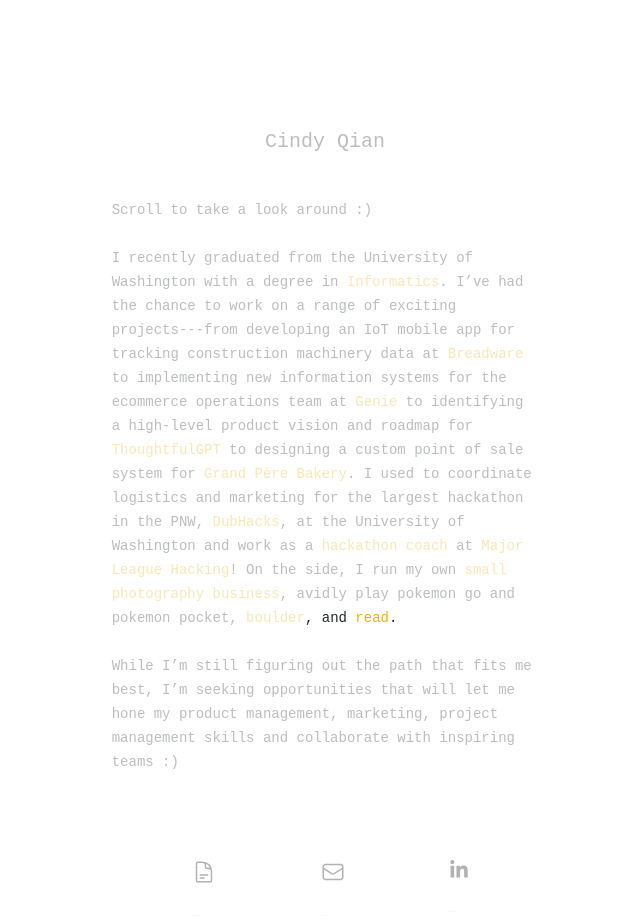
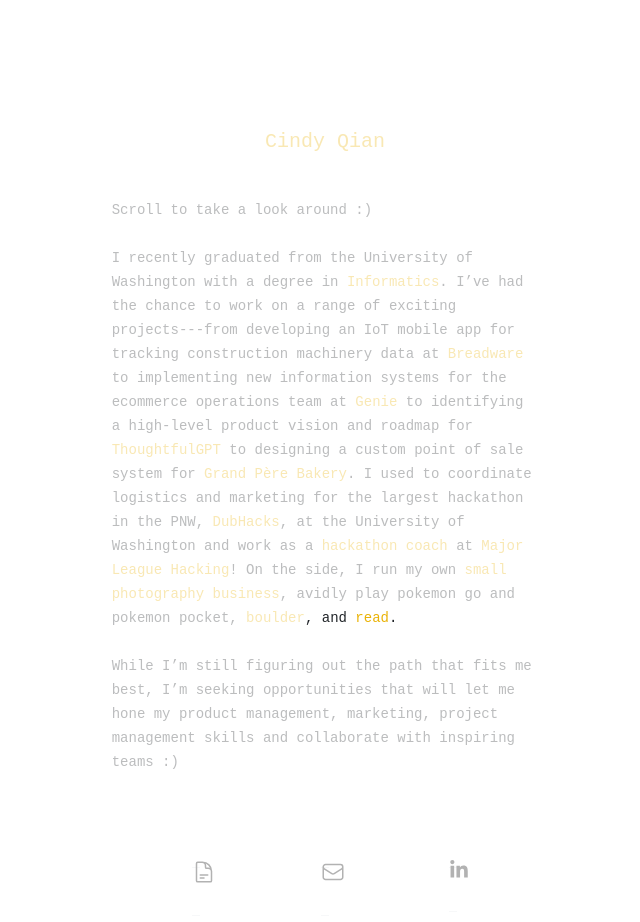
Before and after one commit to cindyqian/cindyqsite, a React (Create React App) app: page /TechnicalPortfolio in a window 1280 px wide. Shown: the top 922 px of the page, without its empty margins (315-955 px from the left). Built offline with nearby package versions, Linux system fonts and the light colour scheme.

Commit message:
added routing back to home page, on name

```diff
--- a/src/components/CreativePortfolio.js
+++ b/src/components/CreativePortfolio.js
@@ -5,7 +5,7 @@ import React from 'react';
 import { Parallax } from 'react-scroll-parallax';
 
 import { useRef, useEffect, useState } from 'react';
-
+import { Link } from 'react-router-dom';
 
 
 
@@ -39,8 +39,13 @@ function CreativePortfolio() {
       <div className="w-full pl-52 fixed mt-80 z-50" >
         <div className="w-full border-spacing-10" >
           <h1 className="text-6xl text-left mb-10 geist-mono left-4" id="cindyqian">
-            Cindy Qian
-              </h1>
+
+            {/* <Link style={{ textDecoration: "none" }} className="text-6xl geist-mono
+            bg-gradient-to-r bg-clip-text text-transparent
+            from-neutral-950 via-rose-400 to-rose-200
+            animate-text hover:text-rose-400" to="/">Cindy Qian</Link> */}
+            <Link style={{ textDecoration: "none" }} className="text-6xl geist-mono text-rose-400 hover:text-rose-500" to="/">Cindy Qian</Link>
+          </h1>
         </div>
 
 
--- a/src/components/TechnicalPortfolio.js
+++ b/src/components/TechnicalPortfolio.js
@@ -7,7 +7,7 @@ import { Parallax, ParallaxProvider } from 'react-scroll-parallax';
 import { useRef, useEffect, useState } from 'react';
 
 
-
+import { Link } from 'react-router-dom';
 
 
 
@@ -123,9 +123,10 @@ function TechnicalPortfolio() {
       <main className="flex flex-col gap-8 row-start-2 items-center sm:items-start">
 
         <div id="mainText" className="w-1/3 fixed top-0 self-center my-32 z-50">
+
           <h1 className="text-xl text-center mb-10 geist-mono" id="cindyqian" onClick={sayHi}>
-            Cindy Qian
-              </h1>
+            <Link style={{ textDecoration: "none" }} className="font-medium text-yellow-500 hover:text-yellow-600" to="/">Cindy Qian</Link>
+          </h1>
 
           <p className="text-sm text-left geist-mono inline" id="intro">
             Scroll to take a look around :)
@@ -259,7 +260,7 @@ function TechnicalPortfolio() {
             <div className="w-full table-fixed border-spacing-y-96">
               <div className="table-row" id="graduationImages">
 
-                <div className="table-cell w-3/12" style={{borderBottomWidth: "0 !important"}}>
+                <div className="table-cell w-3/12" style={{ borderBottomWidth: "0 !important" }}>
                   <img
                     src={require("../images/technical/gradjump.png")}
                     alt="jumping with her graduation cap in one hand and a bouquet of flowers in another" />
--- a/tailwind.config.js
+++ b/tailwind.config.js
@@ -4,7 +4,23 @@ module.exports = {
     "./src/**/*.{js,jsx,ts,tsx}",
   ],
   theme: {
-    extend: {},
+    extend: {
+      'animation': {
+            'text':'text 5s ease infinite',
+        },
+        'keyframes': {
+            'text': {
+                '0%, 100%': {
+                   'background-size':'200% 200%',
+                    'background-position': 'left center'
+                },
+                '50%': {
+                   'background-size':'200% 200%',
+                    'background-position': 'right center'
+                }
+            },
+        }
+    },
   },
   plugins: [],
 }
```
